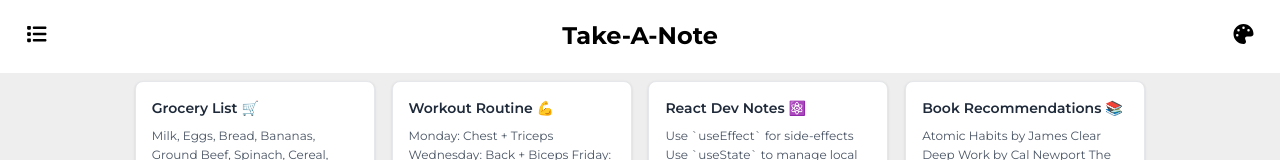
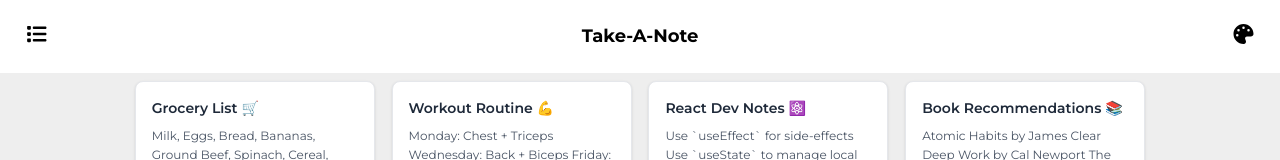
Before and after one commit to raisiglPeter/take-a-note-app, a React (Vite) app: page / in a window 1280 px wide. Shown: the top 160 px of the page. Built offline with nearby package versions, Linux system fonts and the light colour scheme.

Commit message:
text change

```diff
--- a/src/layout/Header.jsx
+++ b/src/layout/Header.jsx
@@ -9,7 +9,7 @@ function Header({ onMenuToggle, onThemeToggle }) {
         <FontAwesomeIcon icon={faList} className="text-xl" />
       </Button>
 
-      <p className="font-bold text-2xl">Take-A-Note</p>
+      <p className="font-bold text-lg select-none">Take-A-Note</p>
 
       <Button onClick={onThemeToggle}>
         <FontAwesomeIcon icon={faPalette} className="text-xl" />
```
